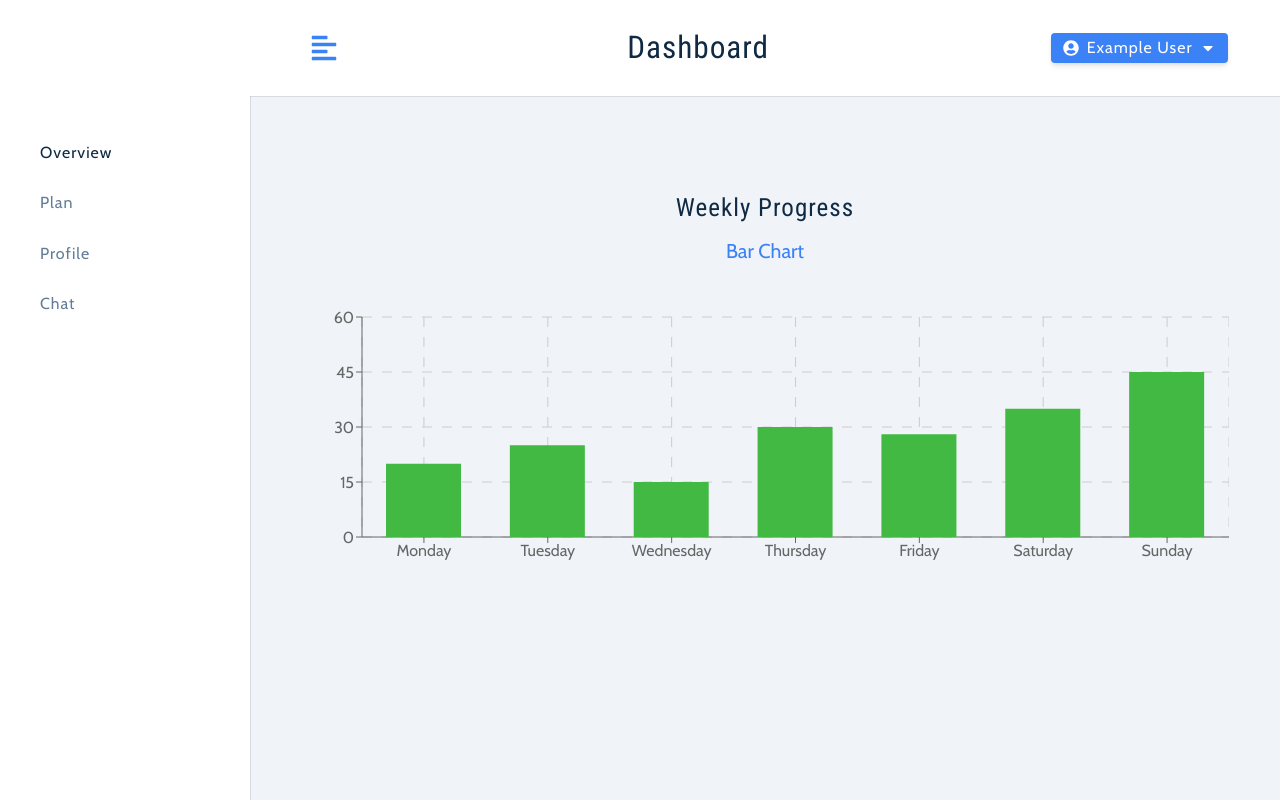
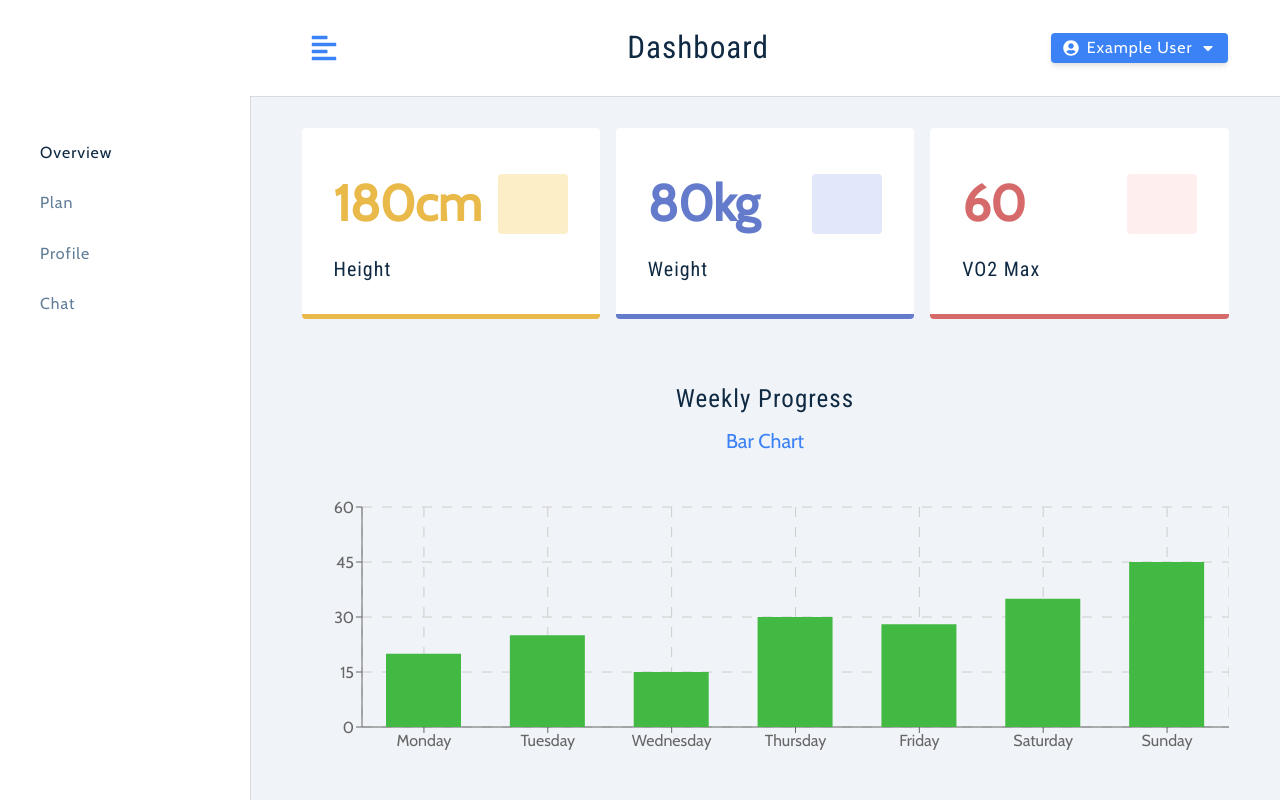
Before and after one commit to Mark-Halstead/Food-App-Final-Project, a React (Vite) app in the folder client/: page /dashboard in a window 1280 px wide. Built offline with nearby package versions, Linux system fonts and the light colour scheme.

Commit message:
finished boilerplate for user dashboard

```diff
--- /dev/null
+++ b/client/src/components/StatCard/StatCard.jsx
@@ -0,0 +1,14 @@
+import Wrapper from '../../assets/wrappers/StatCard';
+
+const StatCard = ({ count, title, icon, color, bcg }) => {
+    return (
+        <Wrapper color={color} bcg={bcg}>
+            <header>
+                <span className='count'>{count}</span>
+                <span className='icon'>{icon}</span>
+            </header>
+            <h5 className='title'>{title}</h5>
+        </Wrapper>
+    );
+};
+export default StatCard;
--- /dev/null
+++ b/client/src/components/StatsContainer/defaultData.js
@@ -0,0 +1,22 @@
+const defaultStats = [
+    {
+      title: 'height',
+      count: "180cm",
+      color: '#e9b949',
+      bcg: '#fcefc7',
+    },
+    {
+      title: 'weight',
+      count: "80kg",
+      color: '#647acb',
+      bcg: '#e0e8f9',
+    },
+    {
+      title: 'VO2 Max',
+      count: "60",
+      color: '#d66a6a',
+      bcg: '#ffeeee',
+    },
+  ];
+
+export default defaultStats;
--- a/client/src/components/StatsContainer/index.jsx
+++ b/client/src/components/StatsContainer/index.jsx
@@ -0,0 +1,16 @@
+import StatCard from '../StatCard/StatCard';
+import { FaSuitcaseRolling, FaCalendarCheck, FaBug } from 'react-icons/fa';
+import Wrapper from '../../assets/wrappers/StatsContainer';
+import defaultStats from './defaultData';
+
+const StatsContainer = () => {
+
+  return (
+    <Wrapper>
+      {defaultStats.map((item, index) => {
+        return <StatCard key={index} {...item} />;
+      })}
+    </Wrapper>
+  );
+};
+export default StatsContainer;
--- a/client/src/components/index.js
+++ b/client/src/components/index.js
@@ -9,3 +9,4 @@
 export { default as BigSideBar } from "./BigSideBar";
 export { default as SmallSideBar } from "./SmallSideBar";
 export { default as ChartContainer } from "./ChartContainer";
+export { default as StatsContainer } from "./StatsContainer";
--- a/client/src/pages/Dashboard/Overview.jsx
+++ b/client/src/pages/Dashboard/Overview.jsx
@@ -1,9 +1,11 @@
 import React from 'react'
-import ChartContainer from '../../components/ChartContainer'
+import { StatsContainer, ChartContainer } from '../../components'
+
 
 const Overview = () => {
   return (
     <>
+      <StatsContainer/>
       <ChartContainer/>
     </>
   )
```
Also changed, not shown: client/src/assets/wrappers/StatCard.js (renamed from client/src/assets/wrappers/StatItem.js).
